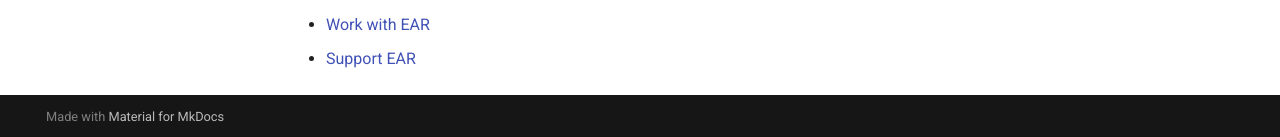
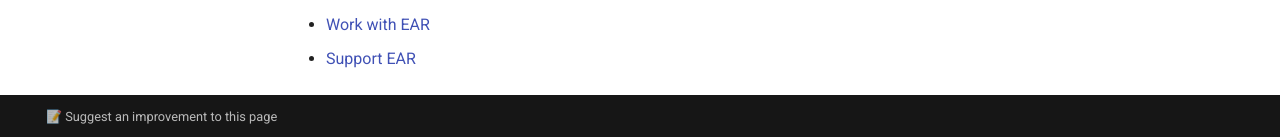
Before and after one commit to EcosystemActionResearch/Handbook, an MkDocs documentation site: the page built from docs/index.md, in a window 1280 px wide and 900 px high, scrolled down 816 px. Shown: the part 760-897 px from the top of the window. Built offline with MkDocs 1.6.1 and Material for MkDocs 9.7.7, drawn with Linux system fonts in a browser that asks for light colours.

Commit message:
Feedback form in footer
Create footer content theme override to include Tally form link for users to provide feedback. The Tally form page_url field should autopopulate with the handbook page url the user clicked the link from.

```diff
--- a/mkdocs.yml
+++ b/mkdocs.yml
@@ -2,6 +2,7 @@ site_name: EAR Handbook
 site_url: https://handbook.ecosystemaction.com
 theme:
   name: material
+  custom_dir: overrides
 #  features:
 #    - navigation.expand
 nav:
--- /dev/null
+++ b/overrides/partials/copyright.html
@@ -0,0 +1,12 @@
+<div class="md-copyright">
+  {% if config.copyright %}
+    <div class="md-copyright__highlight">
+      {{ config.copyright }}
+    </div>
+  {% endif %}
+  <div>
+    <a href="https://tally.so/r/eq4BkQ?page_url={{ (config.site_url ~ page.url) | urlencode }}" target="_blank" rel="noopener">
+      📝 Suggest an improvement to this page
+    </a>
+  </div>
+</div>
```
